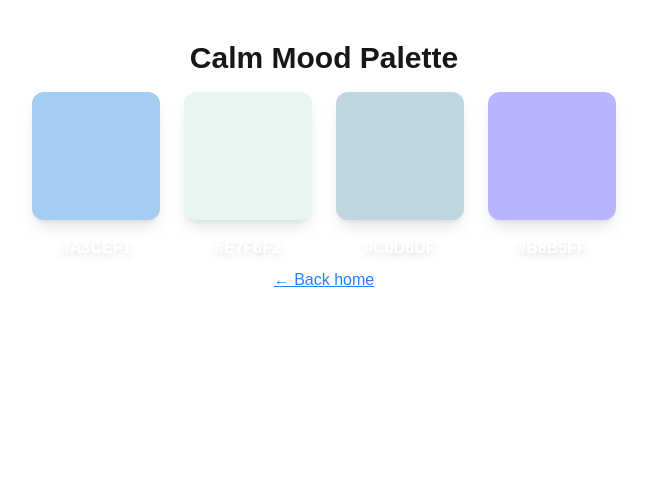
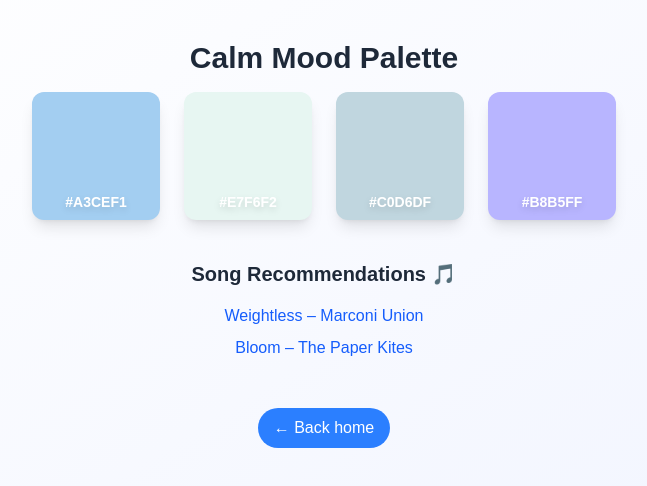
Before and after one commit to tanvikudari/color-vibes, a Next.js app: page /mood/calm in a window 1280 px wide. Shown: the top 486 px of the page, without its empty margins (316-963 px from the left). Built offline with nearby package versions, Linux system fonts and the light colour scheme.

Commit message:
added some changes and additions

```diff
--- a/pages/about.js
+++ b/pages/about.js
@@ -1,11 +1,13 @@
 export default function About() {
   return (
-    <main className="min-h-screen bg-gray-50 p-10 text-center">
+    <main className="min-h-screen bg-gray-50 p-10 text-center text-gray-800">
       <h1 className="text-4xl font-bold mb-6">About Color Vibes</h1>
-      <p className="max-w-xl mx-auto mb-8">
-        Color Vibes is a small design utility that helps you discover aesthetic color palettes based on different moods. It was built using Next.js and Tailwind CSS to demonstrate routing, styling, and interaction in a fun way.
+      <p className="max-w-xl mx-auto mb-8 text-lg">
+        Color Vibes is a small design utility that helps you discover colors and music recommendations based on different moods. This project was built using Next.js and Tailwind CSS to demonstrate routing, styling, and interaction in a fun and creative way.
       </p>
-      <a href="/" className="underline text-blue-500">← Back home</a>
+      <a href="/">
+        <button className="bg-blue-500 text-white px-4 py-2 rounded-full hover:bg-blue-600 transition transform hover:scale-105">← Back home</button>
+      </a>
     </main>
   );
 }
--- a/pages/index.js
+++ b/pages/index.js
@@ -1,24 +1,25 @@
-// /pages/index.js
 import Link from 'next/link';
 
 export default function Home() {
   const moods = ['energetic', 'calm', 'romantic', 'mystical'];
 
   return (
-    <main className="min-h-screen bg-gradient-to-br from-indigo-100 to-white p-10 text-center">
+    <main className="min-h-screen bg-gradient-to-br from-purple-100 to-blue-50 p-10 text-center text-gray-800">
       <h1 className="text-4xl font-bold mb-6">🎨 Color Vibes</h1>
-      <p className="mb-8">Select a mood to generate a color palette</p>
+      <p className="mb-8 text-lg">Select a mood to generate a color palette and music vibe</p>
       <div className="flex flex-wrap justify-center gap-6">
         {moods.map((mood) => (
           <Link key={mood} href={`/mood/${mood}`}>
-            <div className="bg-white shadow-md rounded-xl p-6 w-40 hover:scale-105 hover:shadow-indigo-300 transition duration-300 cursor-pointer">
+            <div className="bg-white shadow-md rounded-xl p-6 w-40 hover:scale-105 transition cursor-pointer hover:bg-indigo-100">
               <span className="capitalize font-medium text-lg">{mood}</span>
             </div>
           </Link>
         ))}
       </div>
       <div className="mt-12 text-sm">
-        <Link href="/about" className="underline text-blue-500">About this project</Link>
+        <Link href="/about">
+          <button className="bg-blue-500 text-white px-4 py-2 rounded-full hover:bg-blue-600 transition transform hover:scale-105">About this project</button>
+        </Link>
       </div>
     </main>
   );
--- a/pages/mood/[mood].js
+++ b/pages/mood/[mood].js
@@ -1,5 +1,4 @@
 import { useRouter } from 'next/router';
-import { motion } from 'framer-motion';
 
 const palettes = {
   energetic: ['#FF6B6B', '#FFD93D', '#6BCB77', '#4D96FF'],
@@ -8,36 +7,64 @@ const palettes = {
   mystical: ['#8E44AD', '#6C5B7B', '#355C7D', '#34495E']
 };
 
+const songs = {
+  energetic: [
+    { title: "Can’t Hold Us – Macklemore", url: "https://open.spotify.com/track/3E7dfMvvCLUddWissuqMwr" },
+    { title: "Titanium – David Guetta", url: "https://open.spotify.com/track/1zB4vmk8tFRmM9UULNzbLB" }
+  ],
+  calm: [
+    { title: "Weightless – Marconi Union", url: "https://open.spotify.com/track/6JEK0CvvjDjjMUBFoXShNZ" },
+    { title: "Bloom – The Paper Kites", url: "https://open.spotify.com/track/3KR2yDtvE7HkWg0TbGE4jH" }
+  ],
+  romantic: [
+    { title: "All of Me – John Legend", url: "https://open.spotify.com/track/3U4isOIWM3VvDubwSI3y7a" },
+    { title: "Perfect – Ed Sheeran", url: "https://open.spotify.com/track/0tgVpDi06FyKpA1z0VMD4v" }
+  ],
+  mystical: [
+    { title: "Night Owl – Galimatias", url: "https://open.spotify.com/track/5Xuj3FPvHqMaLt7wVgK9cK" },
+    { title: "Oblivion – Grimes", url: "https://open.spotify.com/track/1y5NZCmRz6ZgDP6Fd6rWbW" }
+  ]
+};
+
 export default function MoodPage() {
   const router = useRouter();
   const { mood } = router.query;
   const colors = palettes[mood] || [];
+  const moodSongs = songs[mood] || [];
 
   return (
-    <main className="min-h-screen bg-white p-10 text-center">
+    <main className="min-h-screen bg-gradient-to-br from-white to-indigo-50 p-10 text-center text-gray-800">
       <h1 className="text-3xl font-bold mb-4 capitalize">{mood} Mood Palette</h1>
       <div className="flex justify-center flex-wrap gap-6">
-      {colors.map((color, i) => (
-  <motion.div
-    key={i}
-    className="w-32 h-32 rounded-xl shadow-lg cursor-pointer"
-    style={{ backgroundColor: color }}
-    initial={{ opacity: 0, y: 20 }}
-    animate={{ opacity: 1, y: 0 }}
-    transition={{ delay: i * 0.1 }}
-    onClick={() => {
-      navigator.clipboard.writeText(color);
-      alert(`${color} copied!`);
-    }}
-    title="Click to copy"
-  >
-    <p className="mt-36 text-white font-bold drop-shadow-md">{color}</p>
-  </motion.div>
-))}
+        {colors.map((color, i) => (
+          <div key={i} className="w-32 h-32 rounded-xl shadow-lg relative" style={{ backgroundColor: color }}>
+            <p className="absolute bottom-2 w-full text-white font-semibold drop-shadow-md text-sm">{color}</p>
+          </div>
+        ))}
+      </div>
 
+      <div className="mt-10">
+        <h2 className="text-xl font-semibold mb-4">Song Recommendations 🎵</h2>
+        <ul className="space-y-2">
+          {moodSongs.map((song, idx) => (
+            <li key={idx}>
+              <a
+                href={song.url}
+                target="_blank"
+                rel="noopener noreferrer"
+                className="text-blue-600 hover:underline hover:text-blue-800"
+              >
+                {song.title}
+              </a>
+            </li>
+          ))}
+        </ul>
       </div>
+
       <div className="mt-12">
-        <a href="/" className="underline text-blue-500">← Back home</a>
+        <a href="/">
+          <button className="bg-blue-500 text-white px-4 py-2 rounded-full hover:bg-blue-600 transition transform hover:scale-105">← Back home</button>
+        </a>
       </div>
     </main>
   );
```
